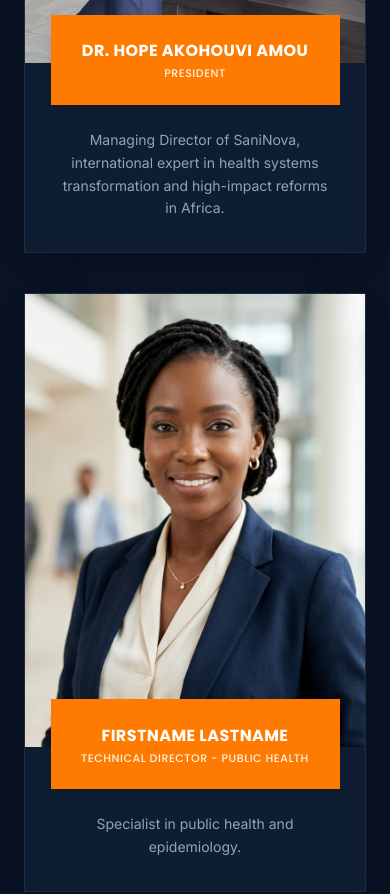
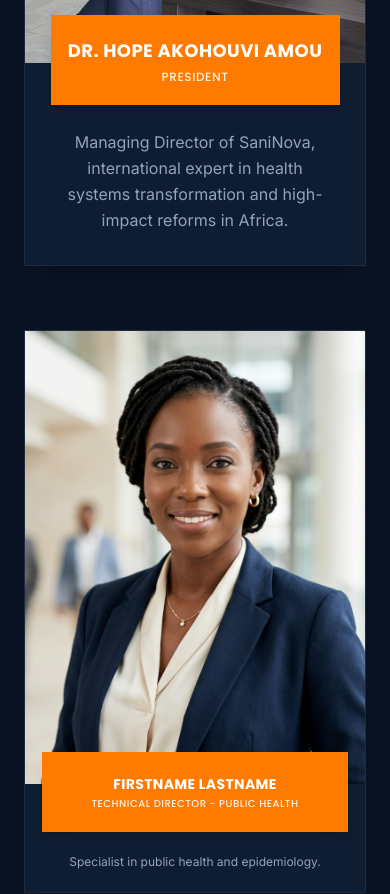
Before and after one commit to ITAINNOVATE/Saninova, a Next.js app: page /about in a window 390 px wide. Shown: the part 4400-5294 px from the top of the page. Built offline with nearby package versions, Linux system fonts and the light colour scheme; no server answers; the database is empty.

Commit message:
style(team): set President alone at top and 4 directors on bottom row

```diff
--- a/src/components/home/TeamSection.tsx
+++ b/src/components/home/TeamSection.tsx
@@ -33,18 +33,15 @@ export const TeamSection: React.FC = () => {
             </p>
           </div>
 
-          {/* User requested layout style */}
-          <div className="flex flex-wrap justify-center gap-10 md:gap-8">
-            {t.aboutPage.leadership.members.map((member, index) => (
-              <div
-                key={index}
-                className="w-full md:w-[calc(50%-1rem)] lg:w-[calc(33.333%-1.5rem)] max-w-[380px] bg-white border border-dark/5 shadow-md flex flex-col overflow-hidden hover:shadow-xl hover:-translate-y-1 transition-all duration-300 group"
-              >
+          {/* President (First Member) */}
+          <div className="flex justify-center mb-16">
+            {t.aboutPage.leadership.members.length > 0 && (
+              <div className="w-full max-w-[400px] bg-white border border-dark/5 shadow-xl flex flex-col overflow-hidden hover:shadow-2xl hover:-translate-y-1 transition-all duration-300 group">
                 {/* Image Section */}
                 <div className="relative w-full aspect-[3/4] sm:aspect-[4/5] overflow-hidden bg-light/50">
                   <Image
-                    src={memberImages[index]}
-                    alt={member.name}
+                    src={memberImages[0]}
+                    alt={t.aboutPage.leadership.members[0].name}
                     fill
                     sizes="(max-width: 768px) 100vw, 33vw"
                     className="object-cover transition-transform duration-500 group-hover:scale-105"
@@ -53,22 +50,63 @@ export const TeamSection: React.FC = () => {
 
                 {/* Floating Identity Box - Overlapping */}
                 <div className="relative z-10 w-[85%] mx-auto -mt-12 bg-orange text-white text-center py-5 px-4 shadow-lg group-hover:bg-orange/95 transition-colors flex flex-col items-center justify-center min-h-[90px]">
-                  <h4 className="font-poppins text-base sm:text-lg font-bold uppercase tracking-wide mb-1">
-                    {member.name}
+                  <h4 className="font-poppins text-lg sm:text-xl font-bold uppercase tracking-wide mb-1">
+                    {t.aboutPage.leadership.members[0].name}
                   </h4>
-                  <p className="font-poppins text-[11px] sm:text-xs font-medium opacity-90 leading-tight uppercase tracking-wider">
-                    {member.role}
+                  <p className="font-poppins text-xs sm:text-sm font-medium opacity-90 leading-tight uppercase tracking-wider">
+                    {t.aboutPage.leadership.members[0].role}
                   </p>
                 </div>
 
                 {/* Description Details */}
                 <div className="p-8 pt-6 text-center flex-grow flex flex-col items-center justify-start">
-                  <p className="font-inter text-sm sm:text-base text-dark/70 leading-relaxed">
-                    {member.desc}
+                  <p className="font-inter text-base text-dark/70 leading-relaxed">
+                    {t.aboutPage.leadership.members[0].desc}
                   </p>
                 </div>
               </div>
-            ))}
+            )}
+          </div>
+
+          {/* Rest of the team (4 Members) */}
+          <div className="grid grid-cols-1 sm:grid-cols-2 lg:grid-cols-4 gap-6 md:gap-8">
+            {t.aboutPage.leadership.members.slice(1).map((member, index) => {
+              const originalIndex = index + 1;
+              return (
+                <div
+                  key={originalIndex}
+                  className="bg-white border border-dark/5 shadow-md flex flex-col overflow-hidden hover:shadow-xl hover:-translate-y-1 transition-all duration-300 group"
+                >
+                  {/* Image Section */}
+                  <div className="relative w-full aspect-[3/4] overflow-hidden bg-light/50">
+                    <Image
+                      src={memberImages[originalIndex]}
+                      alt={member.name}
+                      fill
+                      sizes="(max-width: 768px) 100vw, 25vw"
+                      className="object-cover transition-transform duration-500 group-hover:scale-105"
+                    />
+                  </div>
+
+                  {/* Floating Identity Box - Smaller for the 4 items */}
+                  <div className="relative z-10 w-[90%] mx-auto -mt-8 bg-orange text-white text-center py-4 px-3 shadow-lg group-hover:bg-orange/95 transition-colors flex flex-col items-center justify-center min-h-[80px]">
+                    <h4 className="font-poppins text-sm font-bold uppercase tracking-wide mb-1">
+                      {member.name}
+                    </h4>
+                    <p className="font-poppins text-[10px] font-medium opacity-90 leading-tight uppercase tracking-wider">
+                      {member.role}
+                    </p>
+                  </div>
+
+                  {/* Description Details */}
+                  <div className="p-5 pt-5 text-center flex-grow flex flex-col items-center justify-start">
+                    <p className="font-inter text-xs text-dark/70 leading-relaxed">
+                      {member.desc}
+                    </p>
+                  </div>
+                </div>
+              );
+            })}
           </div>
         </div>
       </div>
```
